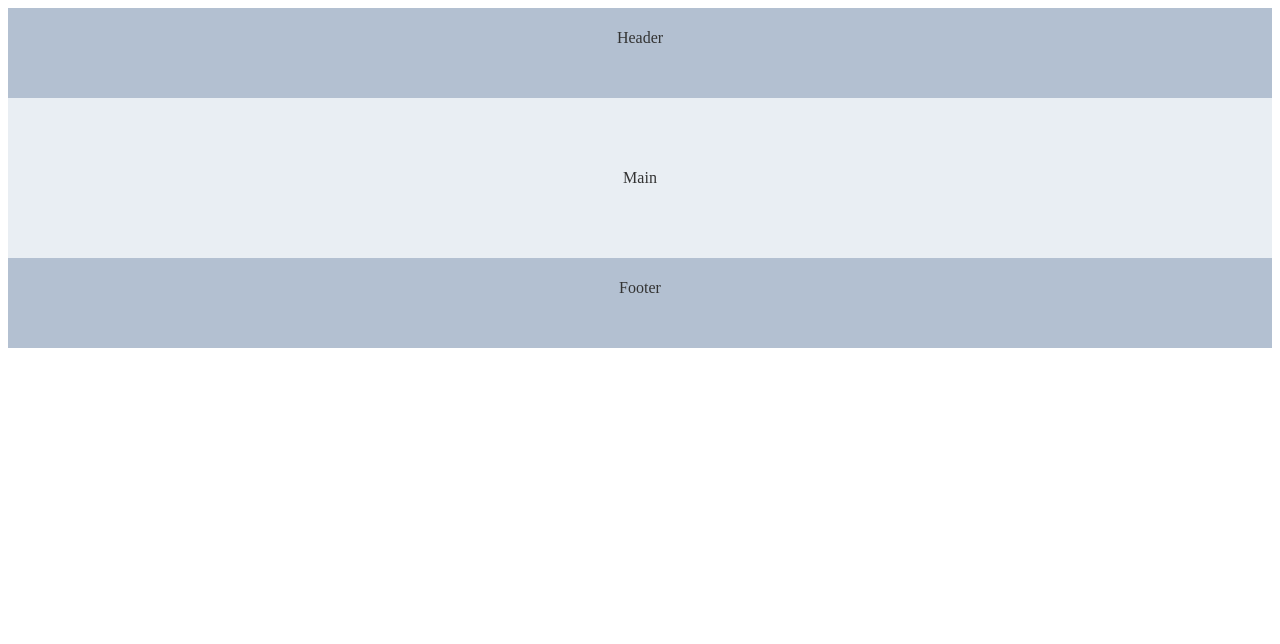
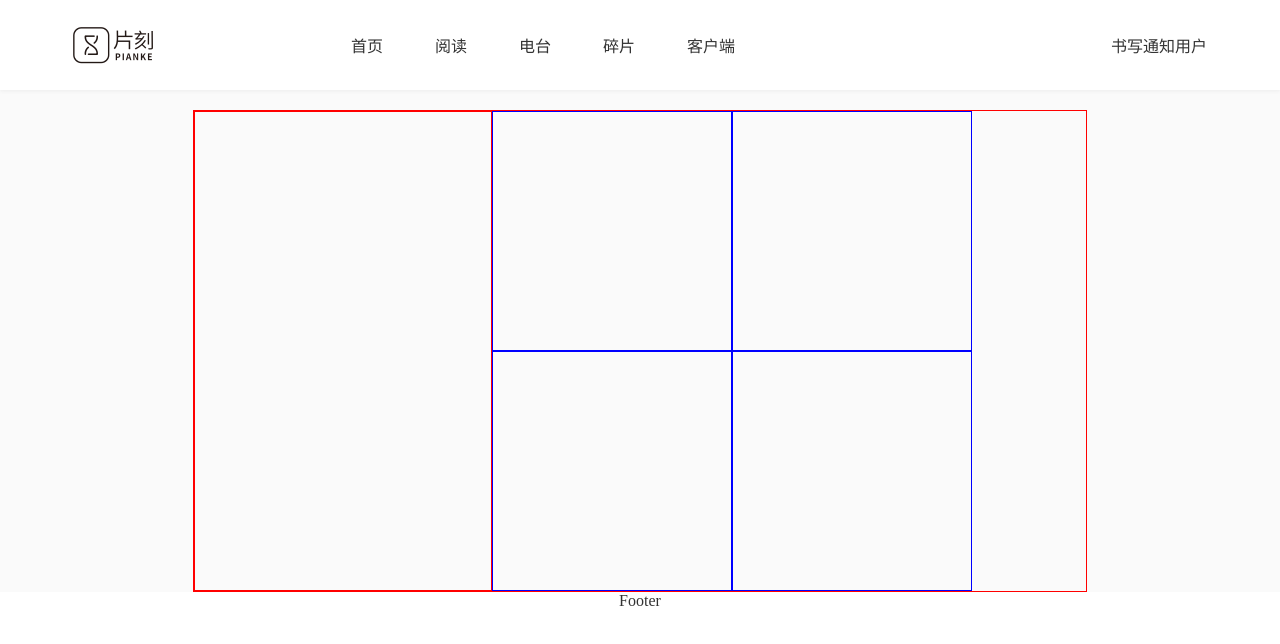
Before and after one commit to nicozh/pianke, a Vue app: page / in a window 1280 px wide. Shown: the top 644 px of the page. Built offline with nearby package versions, Linux system fonts and the light colour scheme.

Commit message:
布局header/添加焦点图片组件

```diff
--- a/index.html
+++ b/index.html
@@ -5,7 +5,7 @@
     <meta name="viewport" content="width=device-width,initial-scale=1.0">
     <title>pianke</title>
   </head>
-  <body>
+  <body style="background:#FAFAFA">
     <div id="app"></div>
     <!-- built files will be auto injected -->
   </body>
--- a/src/App.vue
+++ b/src/App.vue
@@ -1,32 +1,119 @@
 <template>
   <div id="app">
-    <header>Header</header>
-    <main>Main</main>
+    <transition name="fade">
+      <header v-show="headShow">
+          <div class="head">
+            <div class="head-logo"></div>
+            <nav>
+            <ul>
+              <li><a href="">首页</a></li>
+              <li><a href="">阅读</a></li>
+              <li><a href="">电台</a></li>
+              <li><a href="">碎片</a></li>
+              <li><a href="">客户端</a></li>
+            </ul>
+              <div class="nav-icon">
+                <div class="write">书写</div>
+                <div class="notice">通知</div>
+                <div class="user-logo">用户</div>
+              </div>
+            </nav>
+          </div>
+      </header>
+    </transition>
+    <main>
+      <focus></focus>
+    </main>
     <footer>Footer</footer>
   </div>
 </template>
 
 <script>
+import focus from "./components/home/focus";
+
 export default {
-  name: "App"
+  name: "App",
+  data() {
+    return {
+      headShow: true
+    };
+  },
+  components: { focus },
+  methods: {
+    menu() {
+      scroll = document.documentElement.scrollTop || document.body.scrollTop;
+      scroll > 7 ? this.headShow = false : this.headShow = true
+    }
+  },
+  mounted() {
+    window.addEventListener("scroll", this.menu);
+  },
+  computed: {}
 };
 </script>
 
 <style>
+@import url(./reset.css);
+
+.fade-enter-active,
+.fade-leave-active {
+  transition: margin-top 0.5s;
+}
+.fade-enter,
+.fade-leave-to {
+  margin-top: -90px;
+}
+
 header,
 footer {
-  height:90px;
-  background-color: #b3c0d1;
+  height: 90px;
+  background-color: #ffffff;
   color: #333;
   text-align: center;
-  line-height: 60px;
+}
+header {
+  position: fixed;
+  top: 0;
+  left: 0;
+  right: 0;
+  box-shadow: 0 1px 4px 0 #ececec;
+}
+.head {
+  margin: 0 73px;
+  height: 100%;
+  display: flex;
+}
+.head-logo {
+  background-image: url(./assets/head-logo.png);
+  background-position: center;
+  background-repeat: no-repeat;
+  background-size: contain;
+  background-color: #fff;
+  width: 80px;
+  height: 90px;
+}
+main {
+  color: #333;
+  padding-top: 90px;
+  margin: 20px 73px 0;
 }
 
-main {
-  background-color: #e9eef3;
-  color: #333;
-  text-align: center;
-  line-height: 160px;
+nav {
+  display: flex;
+  justify-content: space-between;
+  height: 100%;
+  align-items: center;
+  margin-left: 172px;
+  flex: 1;
+}
+.nav-icon {
+  display: flex;
 }
 
+ul {
+  display: flex;
+}
+li {
+  padding: 26px;
+}
 </style>
--- /dev/null
+++ b/src/components/home/focus.vue
@@ -0,0 +1,46 @@
+<template>
+  <div class="focus">
+      <div class="left-p">
+
+      </div>
+      <div class="right-p">
+        <ul>
+          <li><a href=""><img src="" alt=""></a></li>
+          <li><a href=""><img src="" alt=""></a></li>
+          <li><a href=""><img src="" alt=""></a></li>
+          <li><a href=""><img src="" alt=""></a></li>
+        </ul>
+      </div>
+  </div>
+</template>
+
+<script>
+export default {
+  name: "focus",
+  data() {
+    return {};
+  }
+};
+</script>
+
+<style scoped>
+.focus {
+  margin: 0 120px;
+  border: 1px solid red;
+  display: flex;
+}
+.left-p{
+  width: 480px;
+  height: 480px;
+  border: 1px solid red;
+}
+.right-p>ul{
+  display: flex;
+  flex-wrap: wrap
+}
+ul>li{
+  width: 240px;
+  height: 240px;
+  border: 1px solid blue;
+}
+</style>
--- /dev/null
+++ b/src/reset.css
@@ -0,0 +1,15 @@
+* {
+    margin: 0;
+    padding: 0;
+    box-sizing: border-box;
+}
+
+ul,
+li {
+    list-style: none;
+}
+
+a {
+    text-decoration: none;
+    color: inherit;
+}
```
Also changed, not shown: src/assets/head-logo.png (added).
